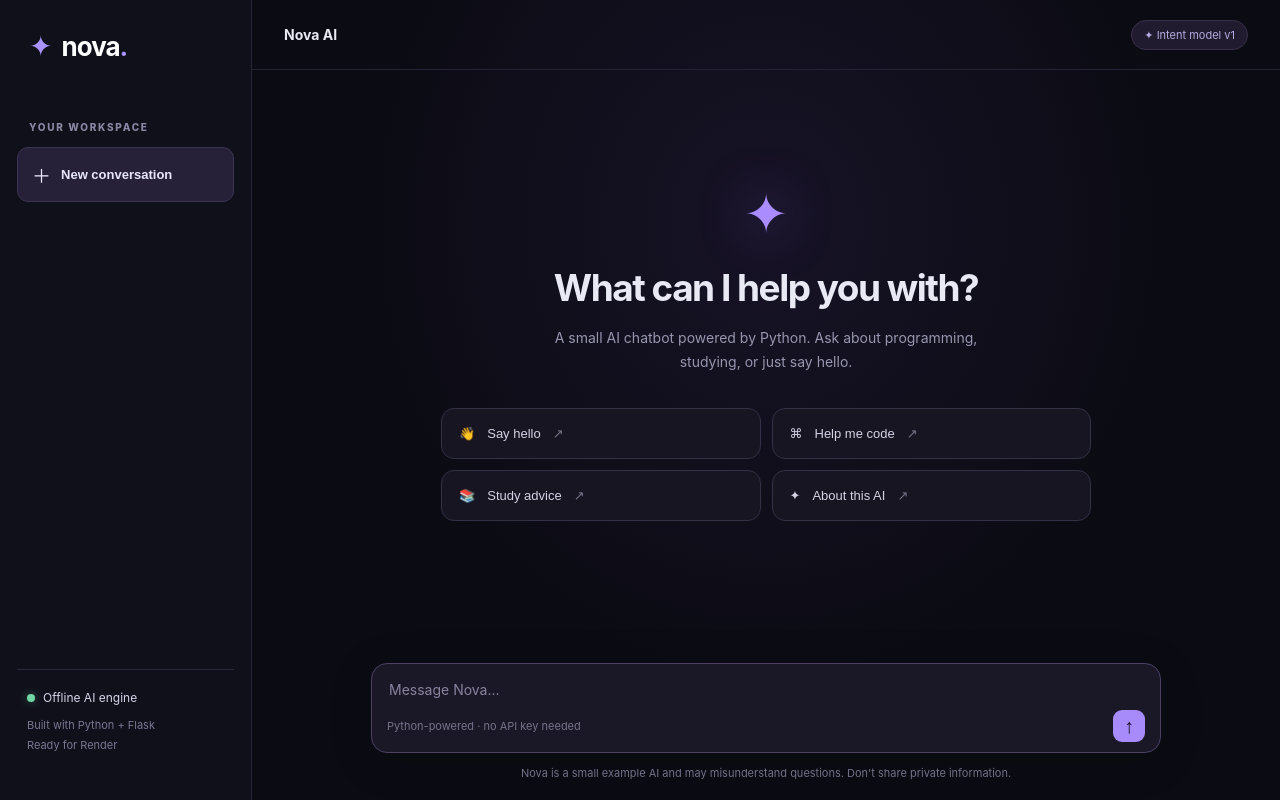
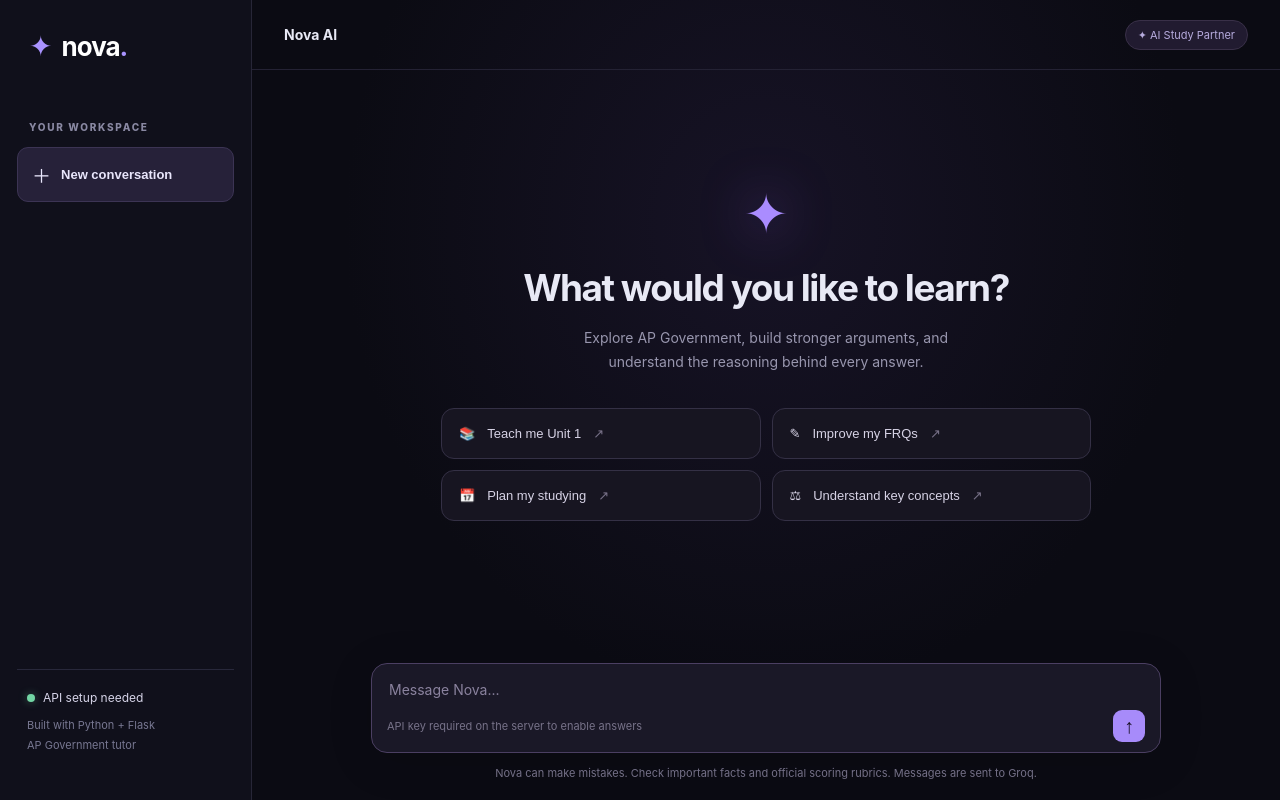
Before and after one commit to timmythetingle-commits/nova-ai, a Flask app: page / in a window 1280 px wide. Run offline with Flask 3, Linux system fonts and the light colour scheme.

Commit message:
Update Nova study interface for Grow

```diff
--- a/nova_ai_github_ready/templates/index.html
+++ b/nova_ai_github_ready/templates/index.html
@@ -3,8 +3,8 @@
 <head>
   <meta charset="utf-8">
   <meta name="viewport" content="width=device-width,initial-scale=1">
-  <meta name="description" content="A simple Python AI chatbot built with Flask.">
-  <title>Nova — Python AI Chatbot</title>
+  <meta name="description" content="Nova is your AI study partner for AP Government and beyond.">
+  <title>Nova — AI Study Partner</title>
   <link rel="stylesheet" href="/static/style.css">
 </head>
 <body>
@@ -13,31 +13,31 @@
       <a href="/" class="brand" aria-label="Nova Home"><span class="brand-icon">✦</span><span>nova<span class="brand-dot">.</span></span></a>
       <div class="sidebar-section">YOUR WORKSPACE</div>
       <button class="nav-item active" id="newChat" type="button"><span>＋</span> New conversation</button>
-      <div class="sidebar-bottom"><div class="status"><span class="status-dot"></span> Offline AI engine</div><p>Built with Python + Flask<br>Ready for Render</p></div>
+      <div class="sidebar-bottom"><div class="status"><span class="status-dot"></span> {{ 'AI connected' if configured else 'API setup needed' }}</div><p>Built with Python + Flask<br>AP Government tutor</p></div>
     </aside>
     <main class="main">
-      <header class="topbar"><span class="header-name">Nova AI</span><span class="model-pill">✦ Intent model v1</span></header>
+      <header class="topbar"><span class="header-name">Nova AI</span><span class="model-pill">✦ AI Study Partner</span></header>
       <section class="chat-layout">
         <div id="messages" class="messages" role="log" aria-live="polite" aria-label="Chat messages">
           <div id="welcome" class="welcome">
             <div class="welcome-symbol">✦</div>
-            <h1>What can I help you with?</h1>
-            <p>A small AI chatbot powered by Python. Ask about programming, studying, or just say hello.</p>
+            <h1>What would you like to learn?</h1>
+            <p>Explore AP Government, build stronger arguments, and understand the reasoning behind every answer.</p>
             <div class="suggestions">
-              <button class="suggestion" type="button" data-prompt="Hello!">👋 <span>Say hello</span> <span>↗</span></button>
-              <button class="suggestion" type="button" data-prompt="Help me code">⌘ <span>Help me code</span> <span>↗</span></button>
-              <button class="suggestion" type="button" data-prompt="How should I prepare for a test?">📚 <span>Study advice</span> <span>↗</span></button>
-              <button class="suggestion" type="button" data-prompt="Who are you?">✦ <span>About this AI</span> <span>↗</span></button>
+              <button class="suggestion" type="button" data-prompt="Teach me AP Government Unit 1 with examples and a practice question.">📚 <span>Teach me Unit 1</span> <span>↗</span></button>
+              <button class="suggestion" type="button" data-prompt="Teach me how to write a strong AP Government argument FRQ.">✎ <span>Improve my FRQs</span> <span>↗</span></button>
+              <button class="suggestion" type="button" data-prompt="Help me make a study plan for all five AP Government units.">📅 <span>Plan my studying</span> <span>↗</span></button>
+              <button class="suggestion" type="button" data-prompt="Explain civil liberties versus civil rights, with examples.">⚖ <span>Understand key concepts</span> <span>↗</span></button>
             </div>
           </div>
         </div>
         <div class="composer-wrap">
           <form id="chatForm" class="composer" autocomplete="off">
             <label class="sr-only" for="messageInput">Send a message</label>
-            <textarea id="messageInput" rows="1" maxlength="1000" placeholder="Message Nova..." required></textarea>
-            <div class="composer-actions"><span>Python-powered · no API key needed</span><button id="sendButton" aria-label="Send message" title="Send message" type="submit">↑</button></div>
+            <textarea id="messageInput" rows="1" maxlength="8000" placeholder="Message Nova..." required></textarea>
+            <div class="composer-actions"><span>{{ 'AI connected · conversation context enabled' if configured else 'API key required on the server to enable answers' }}</span><button id="sendButton" aria-label="Send message" title="Send message" type="submit">↑</button></div>
           </form>
-          <p class="disclaimer">Nova is a small example AI and may misunderstand questions. Don't share private information.</p>
+          <p class="disclaimer">Nova can make mistakes. Check important facts and official scoring rubrics. Messages are sent to Groq.</p>
         </div>
       </section>
     </main>
```
